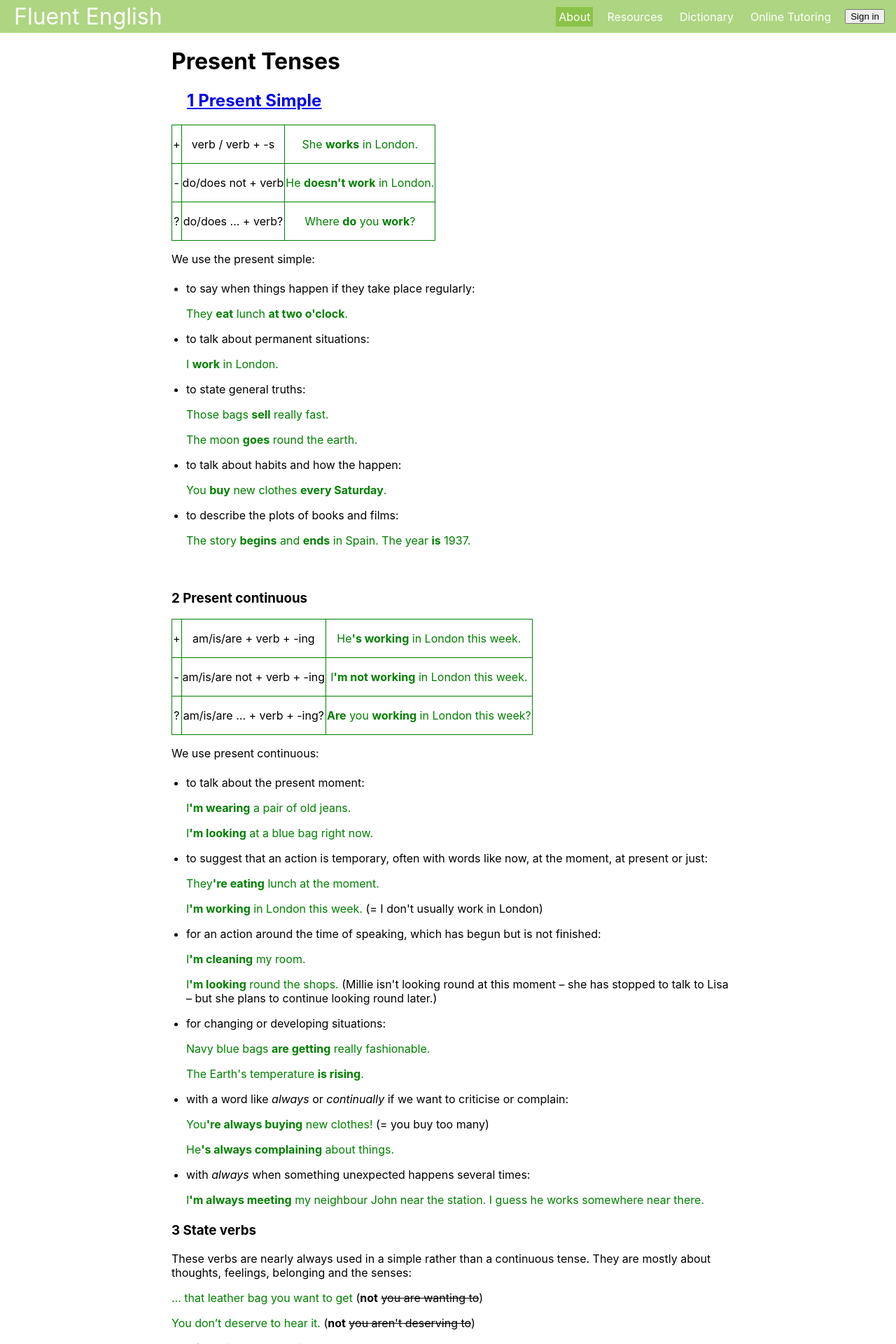
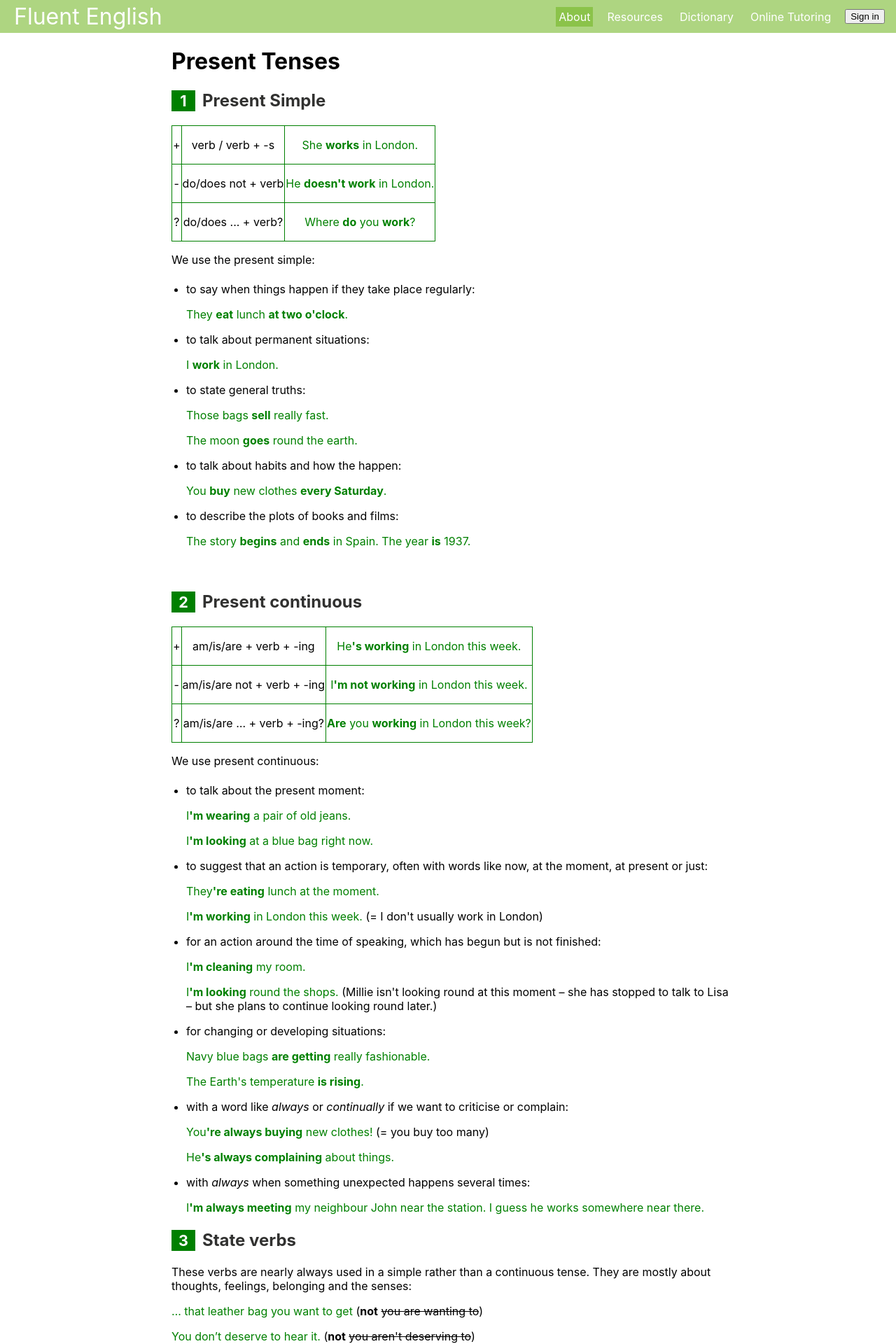
Before and after one commit to asharokhin/english-learning-app, a React (Create React App) app in the folder frontend/: page /resources/grammar/present-tense in a window 1280 px wide. Shown: the top 1920 px of the page at 70% size. Built offline with nearby package versions, Linux system fonts and the light colour scheme.

Commit message:
Edit anchors styling, add attributes to anchors in presen tenses page

```diff
--- a/frontend/src/pages/PresentTenses.jsx
+++ b/frontend/src/pages/PresentTenses.jsx
@@ -19,8 +19,9 @@ const PresentTenses = () => {
                       className={styles.main__anchor}
                       name="present-simple"
                       href="#present-simple"
+                      content="1"
                     >
-                      1 Present Simple
+                      Present Simple
                     </a>
                   </h2>
                   <table>
@@ -97,7 +98,16 @@ const PresentTenses = () => {
                     </li>
                   </ul>
                   <br />
-                  <h3>2 Present continuous</h3>
+                  <h2>
+                    <a
+                      className={styles.main__anchor}
+                      name="present-continuous"
+                      href="#present-continuous"
+                      content="2"
+                    >
+                      Present continuous
+                    </a>
+                  </h2>
                   <table>
                     <tbody>
                       <tr>
@@ -222,7 +232,16 @@ const PresentTenses = () => {
                       </p>
                     </li>
                   </ul>
-                  <h3>3 State verbs</h3>
+                  <h2>
+                    <a
+                      className={styles.main__anchor}
+                      name="state-verbs"
+                      href="#state-verbs"
+                      content="3"
+                    >
+                      State verbs
+                    </a>
+                  </h2>
                   <p>
                     These verbs are nearly always used in a simple rather than a
                     continuous tense. They are mostly about thoughts, feelings,
@@ -375,9 +394,16 @@ const PresentTenses = () => {
                   <p className={styles.example}>
                     The shop assistant <strong>is weighing</strong> the cheese.
                   </p>
-                  <h3>
-                    4 The verb <em>to be</em>
-                  </h3>
+                  <h2>
+                    <a
+                      className={styles.main__anchor}
+                      name="the-verb-to-be"
+                      href="#the-verb-to-be"
+                      content="4"
+                    >
+                      The verb <em>to be</em>
+                    </a>
+                  </h2>
                   <p>
                     The verb <em>to be</em> is nearly always used in a simple
                     rather than a continuous tense. When it is continuous it
--- a/frontend/src/pages/PresentTenses.module.css
+++ b/frontend/src/pages/PresentTenses.module.css
@@ -57,33 +57,34 @@ td {
 }
 
 .main__anchor {
+  color: #313130;
+  text-decoration: none;
   outline:0
  }
- /* .main__anchor::before {
-  position:absolute;
-  right:100%;
-  width:30px;
-  text-align:left;
-  outline:0;
-  color: red;
-  font-size:90%;
-  line-height:inherit;
-  font-weight:400;
-  opacity:0;
-  transition:opacity .2s;
-  content: "♥";
- } */
-
+ .main__anchor:hover {
+  color: #666;
+  text-decoration: underline;
+ }
  .main__anchor::before {
   font-size:90%;
+  right: 100%;
+  width: 30px;
+
+  outline: 0;
+  color: var(--foregroundDefault);
+  font-size: 90%;
   line-height:inherit;
-  content: "♥";
-  opacity:0;
 
- }
- .main__anchor:hover::before {
-  transition:opacity .2s;
+
   opacity:1;
+  display: inline-block;
+  text-align: center;
+  margin-right: 10px;
+  content: attr(content);
+  color: white;
+  padding: 2px;
+  background: green;
+
  }
 
 .main_width-limit {
```
